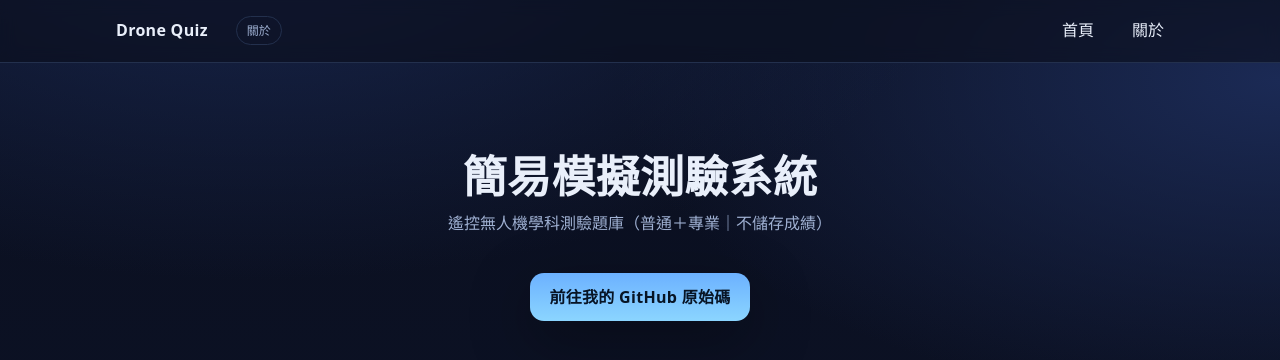
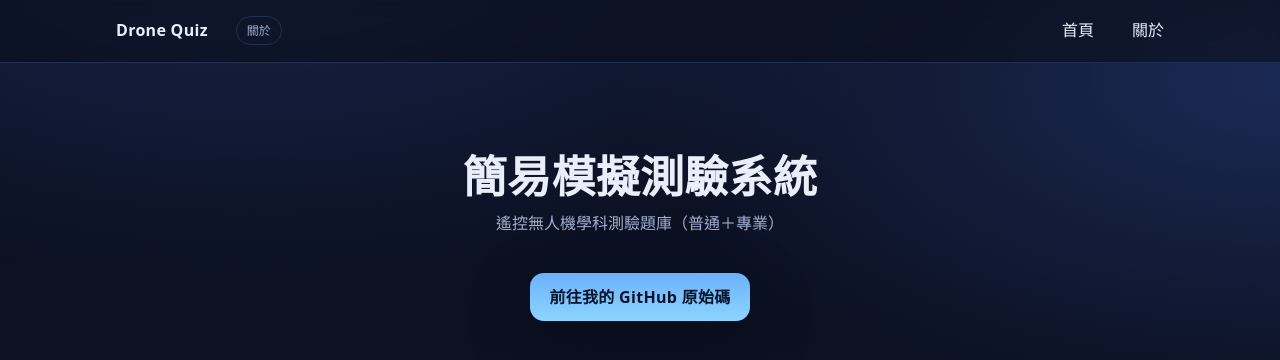
Before and after one commit to gary5312/drone-quiz, a plain HTML site: page about.html in a window 1280 px wide. Drawn offline with Linux system fonts and the light colour scheme.

Commit message:
Add files via upload

```diff
--- a/about.html
+++ b/about.html
@@ -21,7 +21,7 @@
   <main class="wrap">
     <section class="hero">
       <h1>簡易模擬測驗系統</h1>
-      <p class="muted">遙控無人機學科測驗題庫（普通＋專業｜不儲存成績）</p>
+      <p class="muted">遙控無人機學科測驗題庫（普通＋專業）</p>
 
       <!-- 大按鈕：前往你的 repo -->
       <div class="cta-row" style="margin-top:36px">
```
